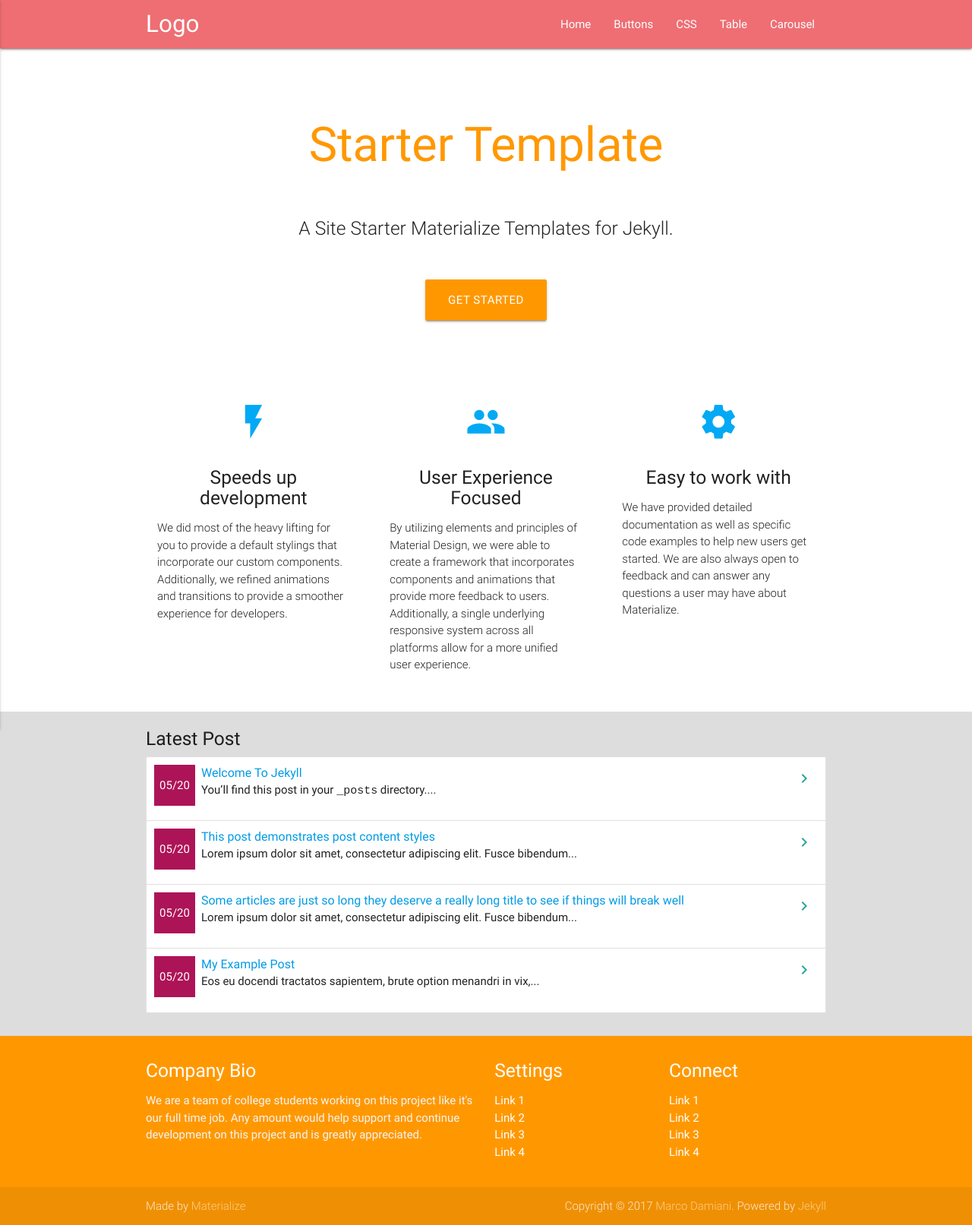
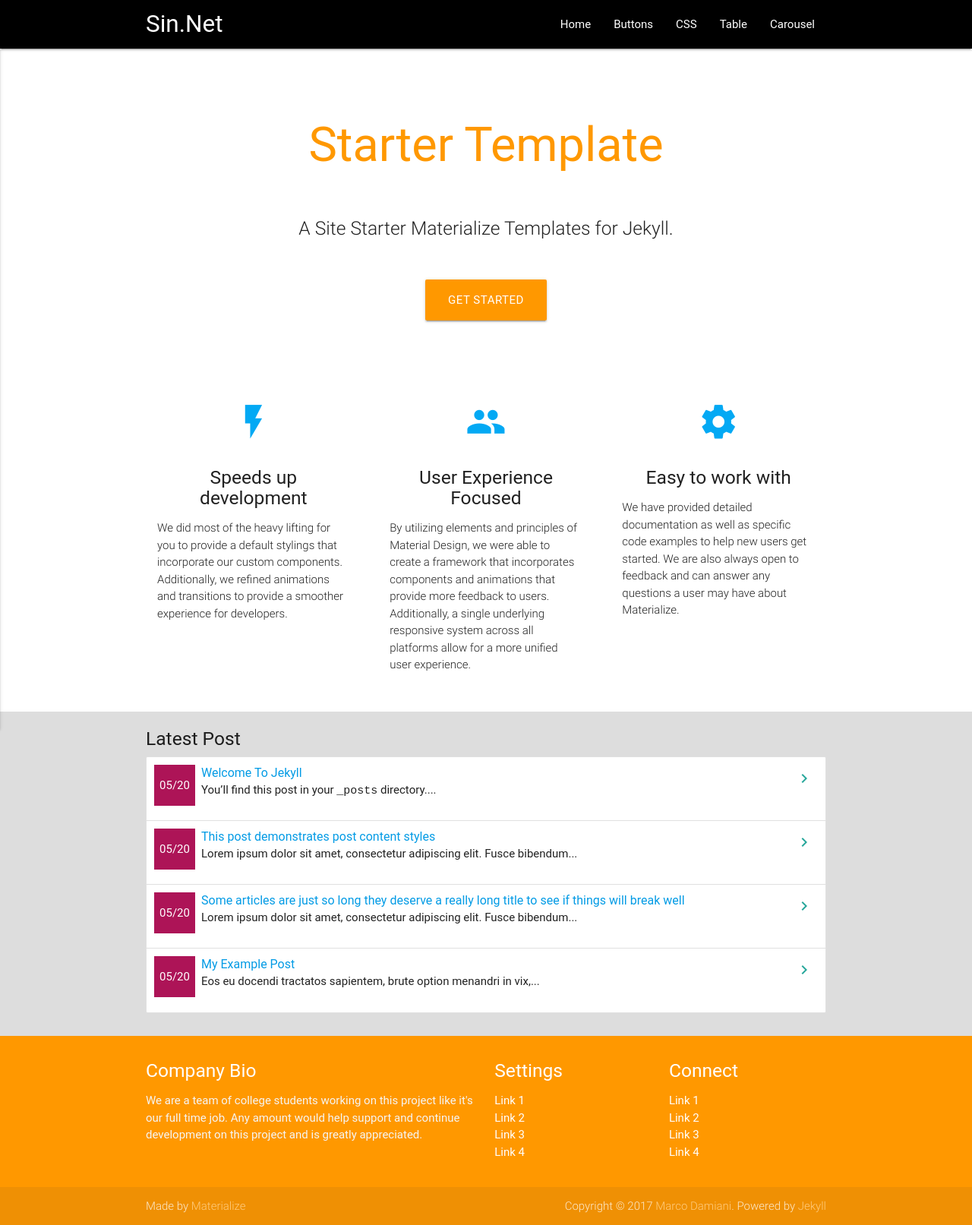
Before and after one commit to adriansinger87/adriansinger87.github.io, a Jekyll site: the page built from index.md, in a window 1280 px wide. Shown: the whole page at 76% size. Built offline with Jekyll 4.4.1, drawn with Linux system fonts in a browser that asks for light colours; some web fonts are replaced.

Commit message:
header updated

```diff
--- a/_includes/head.html
+++ b/_includes/head.html
@@ -7,9 +7,9 @@
 
 
     <link href="https://fonts.googleapis.com/icon?family=Material+Icons" rel="stylesheet">
-    <link rel="stylesheet" type="text/css" media="screen,projection" href="{{ "/assets/materialize.css" | relative_url }}" />
-    <link rel="stylesheet" type="text/css" media="screen,projection" href="{{ "/assets/main.css" | relative_url }}">
-    <link rel="stylesheet" type="text/css" media="screen,projection" href="{{ "/assets/theme.css" | relative_url }}">
+    <link rel="stylesheet" type="text/css" media="screen,projection" href="{{ "/assets/styles/materialize.css" | relative_url }}" />
+    <link rel="stylesheet" type="text/css" media="screen,projection" href="{{ "/assets/styles/main.css" | relative_url }}">
+    <link rel="stylesheet" type="text/css" media="screen,projection" href="{{ "/assets/styles/theme.css" | relative_url }}">
     <link rel="canonical" href="{{ page.url | replace:'index.html','' | absolute_url }}" />
     <link rel="alternate" type="application/rss+xml" title="{{ site.title | escape }}" href="{{ "/feed.xml" | relative_url }}" />
 
--- a/_includes/header.html
+++ b/_includes/header.html
@@ -1,5 +1,5 @@
 <nav role="navigation">
-    <div class="nav-wrapper container"><a id="logo-container" class="brand-logo" href="{{ "/" | relative_url }}">Logo</a>
+    <div class="nav-wrapper container"><a id="logo-container" class="brand-logo left" href="{{ "/assets/img/white_box.svg" | relative_url }}">Sin.Net</a>
     {% assign default_paths = site.pages | map: "path" %}
     {% assign page_paths = site.header_pages | default: default_paths %}
 
--- /dev/null
+++ b/assets/styles/theme.css
@@ -0,0 +1,3 @@
+nav {
+    background-color: black;
+}
--- a/assets/theme.css
+++ /dev/null
@@ -1,3 +0,0 @@
-nav {
-    color: black;
-}
```
Also changed, not shown: assets/img/white_box.svg (added), assets/styles/main.scss (renamed from assets/main.scss), assets/styles/materialize.scss (renamed from assets/materialize.scss).
